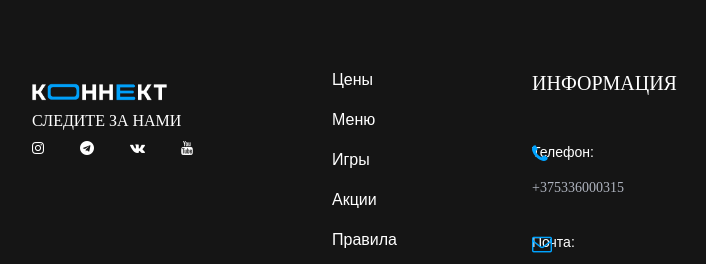
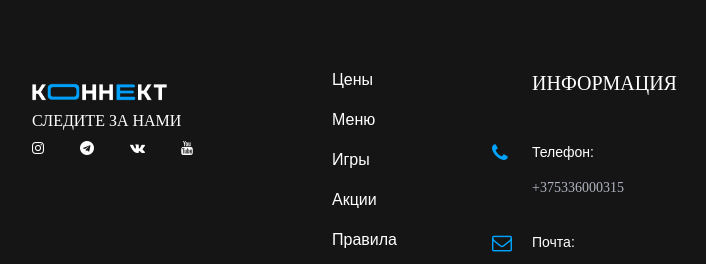
Before and after one commit to ArtemRuslanovich/----------, a Django app: page / in a window 1280 px wide. Shown: the part 6236-6500 px from the top of the page, without its empty margins (23-729 px from the left). Run offline with Django 5.2, Linux system fonts and the light colour scheme; some libraries are stand-ins or nearby versions; some web fonts are replaced.

Commit message:
edit styles

```diff
--- a/myproject/myapp/templates/gallery.html
+++ b/myproject/myapp/templates/gallery.html
@@ -265,17 +265,17 @@
                         <h5>Информация</h5>
                         <ul class="footer-info">
                             <li>
-                                <i class="fa fa-phone" style="left: 0px !important; top: 9px !important;"></i>
+                                <i class="fa fa-phone" style="left: -40px !important; top: 8px !important;"></i>
                                 <span>Телефон:</span>
                                 +375336000315
                             </li>
                             <li>
-                                <i class="fa fa-envelope-o" style="left: 0px !important; top: 9px !important;"></i>
+                                <i class="fa fa-envelope-o" style="left: -40px !important; top: 8px !important;"></i>
                                 <span>Почта:</span>
                                 Tекст
                             </li>
                             <li>
-                                <i class="fa fa-map-marker" style="left: 0px !important; top: 9px !important;"></i>
+                                <i class="fa fa-map-marker" style="left: -36px !important; top: 8px !important;"></i>
                                 <span>Адрес</span>
                                 ул. Адама Мицкевича, 16, Lida
                             </li>
--- a/myproject/myapp/templates/index.html
+++ b/myproject/myapp/templates/index.html
@@ -628,17 +628,17 @@
                             <h5>Информация</h5>
                             <ul class="footer-info">
                                 <li>
-                                    <i class="fa fa-phone" style="left: 0px !important; top: 9px !important;"></i>
+                                    <i class="fa fa-phone" style="left: -40px !important; top: 8px !important;"></i>
                                     <span>Телефон:</span>
                                     +375336000315
                                 </li>
                                 <li>
-                                    <i class="fa fa-envelope-o" style="left: 0px !important; top: 9px !important;"></i>
+                                    <i class="fa fa-envelope-o" style="left: -40px !important; top: 8px !important;"></i>
                                     <span>Почта:</span>
                                     Tекст
                                 </li>
                                 <li>
-                                    <i class="fa fa-map-marker" style="left: 0px !important; top: 9px !important;"></i>
+                                    <i class="fa fa-map-marker" style="left: -36px !important; top: 8px !important;"></i>
                                     <span>Адрес</span>
                                     ул. Адама Мицкевича, 16, Lida
                                 </li>
--- a/myproject/myapp/templates/schedule.html
+++ b/myproject/myapp/templates/schedule.html
@@ -388,17 +388,17 @@
                         <h5>Информация</h5>
                         <ul class="footer-info">
                             <li>
-                                <i class="fa fa-phone" style="left: 0px !important; top: 9px !important;"></i>
+                                <i class="fa fa-phone" style="left: -40px !important; top: 8px !important;"></i>
                                 <span>Телефон:</span>
                                 +375336000315
                             </li>
                             <li>
-                                <i class="fa fa-envelope-o" style="left: 0px !important; top: 9px !important;"></i>
+                                <i class="fa fa-envelope-o" style="left: -40px !important; top: 8px !important;"></i>
                                 <span>Почта:</span>
                                 Tекст
                             </li>
                             <li>
-                                <i class="fa fa-map-marker" style="left: 0px !important; top: 9px !important;"></i>
+                                <i class="fa fa-map-marker" style="left: -36px !important; top: 8px !important;"></i>
                                 <span>Адрес</span>
                                 ул. Адама Мицкевича, 16, Lida
                             </li>
```
